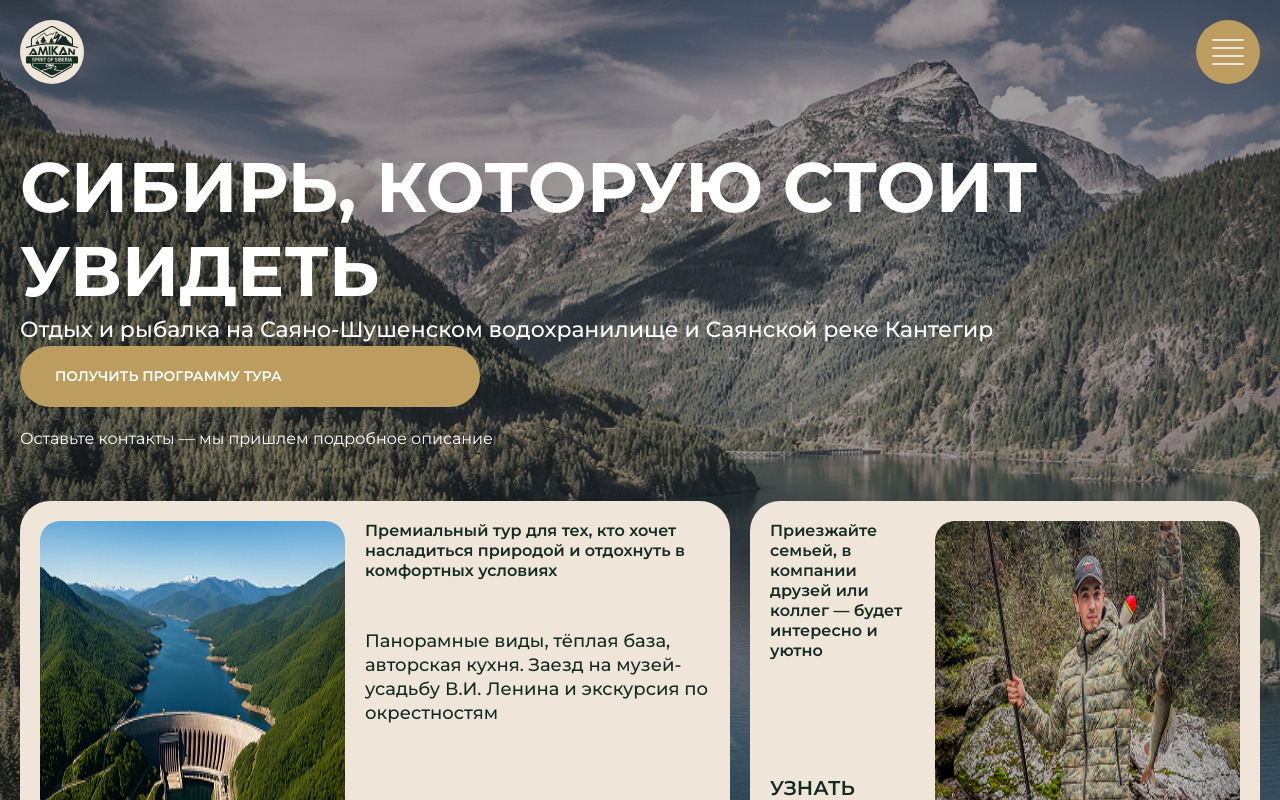
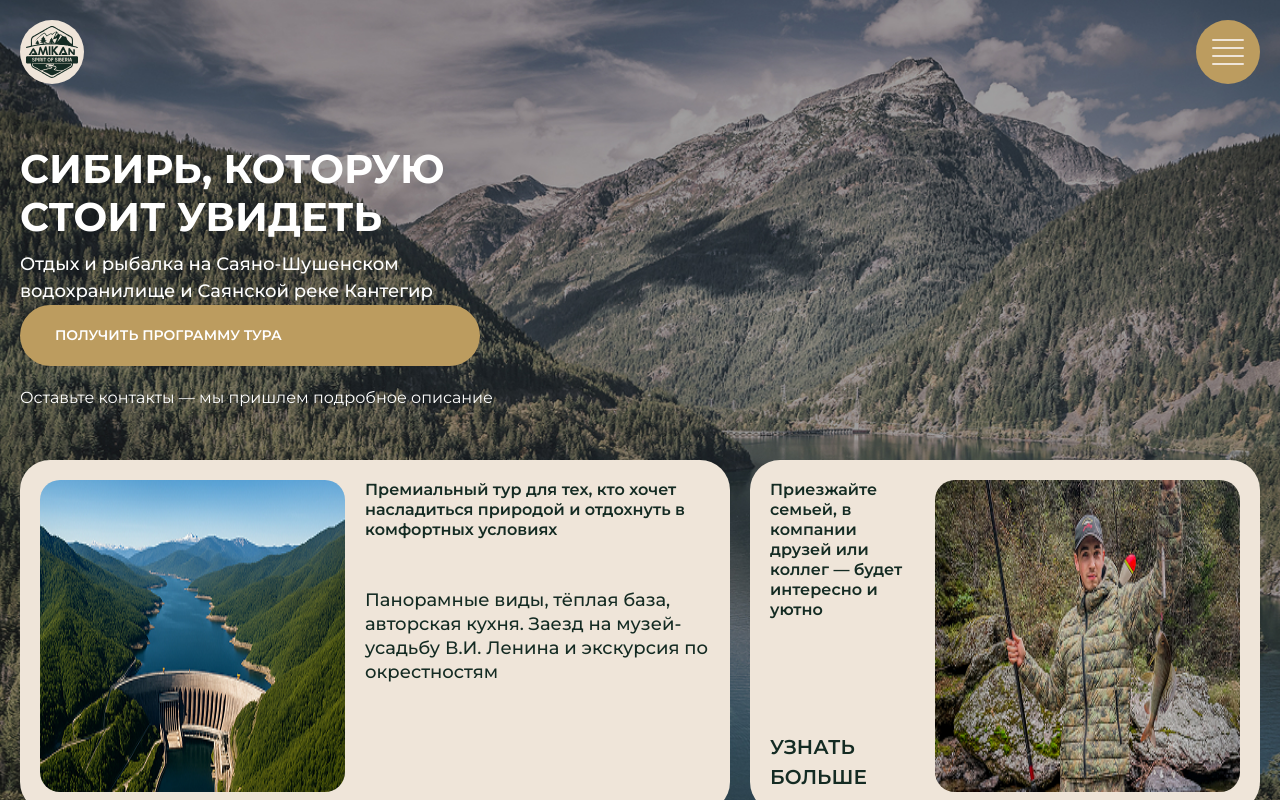
Before and after one commit to maxter-krsk/amikan-sibiria, a Next.js app: page / in a window 1280 px wide. Shown: the top 800 px of the page. Built offline with nearby package versions, Linux system fonts and the light colour scheme.

Commit message:
feat: Протестировал адаптацию текста у hero-блока

```diff
--- a/src/app/components/sections/Hero/Hero.tsx
+++ b/src/app/components/sections/Hero/Hero.tsx
@@ -21,15 +21,15 @@ export default function Hero() {
       aria-labelledby="hero-title"
     >
       <div className="container">
-        <div className="desk:flex desk:flex-row desk:items-end desk:mb-[1.87rem] md:flex-col">
+        <div className="flex gap-[0.62rem] desk:flex-row desk:items-end desk:mb-[1.87rem] md:flex-col sm:flex-col">
           <h1
             id="hero-title"
-            className="font-bold text-[70px] leading-[1.2] uppercase text-[#FFFFFF]"
+            className="w-full font-bold desk:text-[70px] md:text-[40px] sm:text-[28px] leading-[1.2] uppercase text-[#FFFFFF]"
           >
-            Сибирь, которую стоит увидеть
+            Сибирь, которую <br /> стоит увидеть
           </h1>
-          <p className="font-medium text-[22px] text-[#FFFFFF]">
-            Отдых и рыбалка на Саяно-Шушенском водохранилище и Саянской реке
+          <p className="font-medium desk:text-[22px] md:text-[18px] sm:text-[12px] text-[#FFFFFF]">
+            Отдых и рыбалка на Саяно-Шушенском <br className="desk:hidden" /> водохранилище и Саянской реке
             Кантегир
           </p>
         </div>
```
